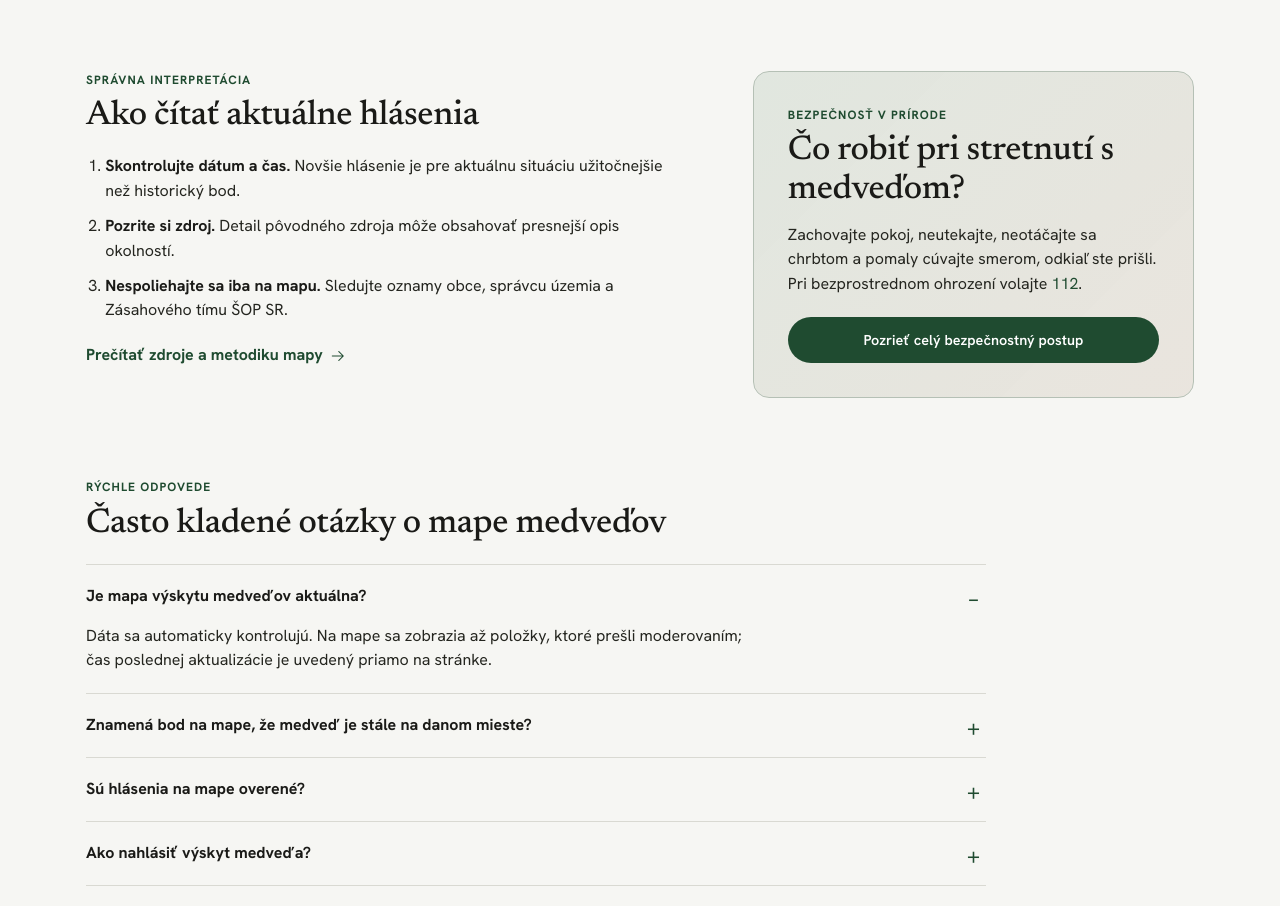
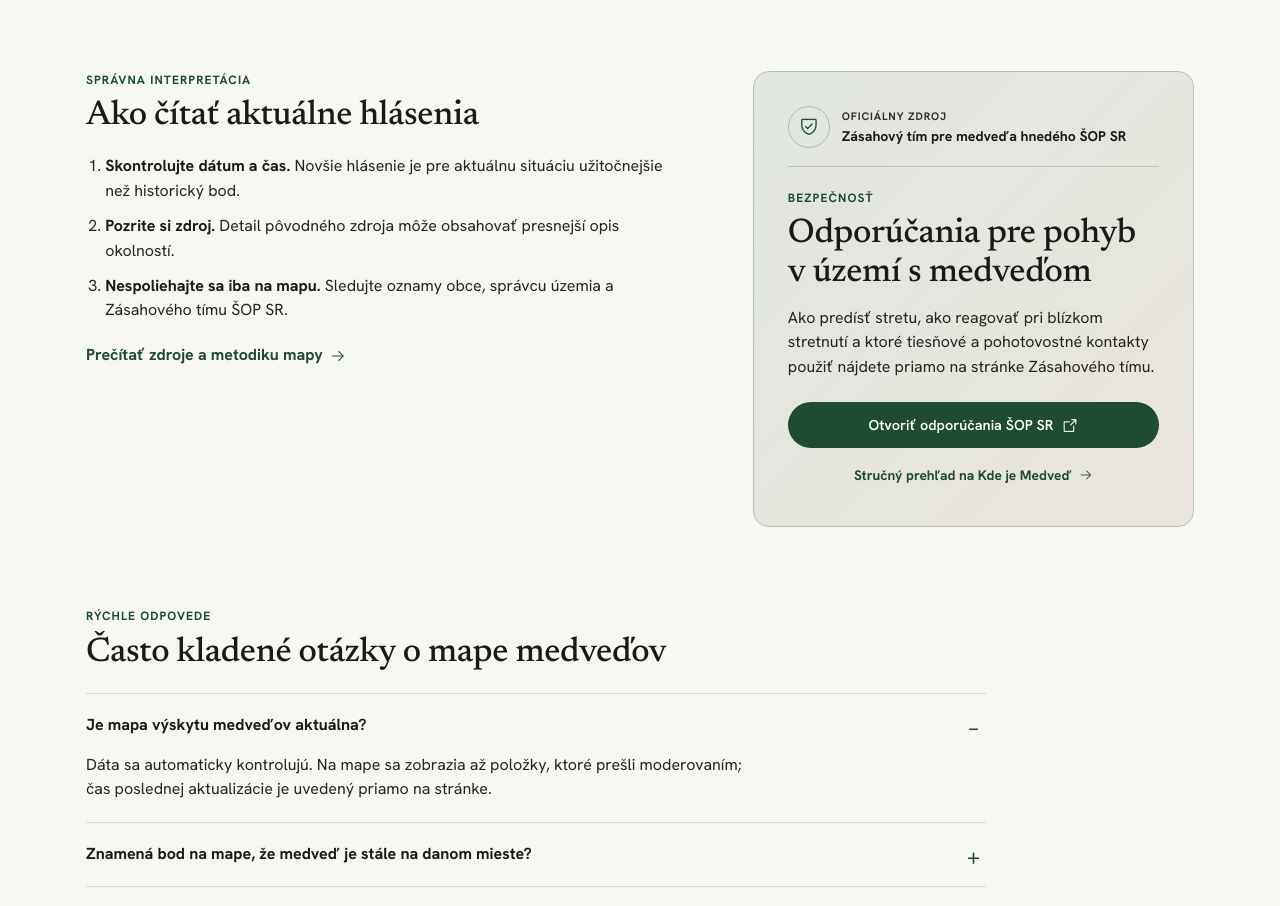
Before and after one commit to matejrepka/medved, a website: page public/index.html in a window 1280 px wide. Shown: the part 2211-3117 px from the top of the page. Drawn offline with nearby package versions, Linux system fonts and the light colour scheme; no server answers.

Commit message:
big update

```diff
--- a/public/index.html
+++ b/public/index.html
@@ -72,7 +72,7 @@
       />
     </noscript>
 
-    <link rel="stylesheet" href="/styles.css?v=20260713-seo1" />
+    <link rel="stylesheet" href="/styles.css?v=20260713-homepage-safety1" />
     <link rel="icon" type="image/png" sizes="256x256" href="/favicon.png?v=20260713-1" />
   </head>
   <body>
@@ -288,13 +288,36 @@
             <a class="text-link" href="/o-mape">Prečítať zdroje a metodiku mapy <i class="ph ph-arrow-right" aria-hidden="true"></i></a>
           </div>
           <aside class="safety-callout" aria-labelledby="safetyHeading">
-            <p class="section-kicker">Bezpečnosť v prírode</p>
-            <h2 id="safetyHeading">Čo robiť pri stretnutí s medveďom?</h2>
-            <p>
-              Zachovajte pokoj, neutekajte, neotáčajte sa chrbtom a pomaly cúvajte smerom,
-              odkiaľ ste prišli. Pri bezprostrednom ohrození volajte <a href="tel:112">112</a>.
+            <div class="safety-official-source">
+              <span class="safety-source-icon" aria-hidden="true">
+                <i class="ph ph-shield-check"></i>
+              </span>
+              <span>
+                <span class="safety-source-label">Oficiálny zdroj</span>
+                <span class="safety-source-name">Zásahový tím pre medveďa hnedého ŠOP SR</span>
+              </span>
+            </div>
+            <p class="section-kicker">Bezpečnosť</p>
+            <h2 id="safetyHeading">Odporúčania pre pohyb v území s medveďom</h2>
+            <p class="safety-description">
+              Ako predísť stretu, ako reagovať pri blízkom stretnutí a ktoré tiesňové
+              a pohotovostné kontakty použiť nájdete priamo na stránke Zásahového tímu.
             </p>
-            <a class="btn safety-btn" href="/bezpecnost">Pozrieť celý bezpečnostný postup</a>
+            <div class="safety-actions">
+              <a
+                class="btn safety-btn"
+                href="https://zasahovytim.sopsr.sk/bezpecnost/"
+                target="_blank"
+                rel="noopener noreferrer"
+              >
+                Otvoriť odporúčania ŠOP SR
+                <i class="ph ph-arrow-square-out" aria-hidden="true"></i>
+              </a>
+              <a class="safety-summary-link" href="/bezpecnost">
+                Stručný prehľad na Kde je Medveď
+                <i class="ph ph-arrow-right" aria-hidden="true"></i>
+              </a>
+            </div>
           </aside>
         </div>
 
--- a/public/styles.css
+++ b/public/styles.css
@@ -1335,15 +1335,74 @@ main {
   border-radius: var(--radius);
 }
 
-.safety-callout p:not(.section-kicker) {
-  margin: 12px 0 20px;
+.safety-official-source {
+  display: flex;
+  align-items: center;
+  gap: 12px;
+  padding-bottom: 18px;
+  margin-bottom: 22px;
+  border-bottom: 1px solid color-mix(in srgb, var(--accent) 22%, var(--line));
+}
+
+.safety-source-icon {
+  display: grid;
+  place-items: center;
+  flex: 0 0 42px;
+  width: 42px;
+  height: 42px;
+  color: var(--accent);
+  background: color-mix(in srgb, var(--accent) 14%, var(--surface));
+  border: 1px solid color-mix(in srgb, var(--accent) 28%, var(--line));
+  border-radius: 50%;
+  font-size: 1.3rem;
+}
+
+.safety-source-label,
+.safety-source-name {
+  display: block;
+}
+
+.safety-source-label {
+  margin-bottom: 2px;
+  color: var(--ink-3);
+  font-size: 0.68rem;
+  font-weight: 700;
+  letter-spacing: 0.08em;
+  text-transform: uppercase;
+}
+
+.safety-source-name {
+  color: var(--ink);
+  font-size: 0.88rem;
+  font-weight: 700;
+  line-height: 1.35;
+}
+
+.safety-callout .safety-description {
+  margin: 12px 0 22px;
   color: var(--ink-2);
+}
+
+.safety-actions {
+  display: grid;
+  gap: 12px;
 }
 
 .safety-btn {
   width: 100%;
   min-height: 46px;
   justify-content: center;
+  text-align: center;
+}
+
+.safety-summary-link {
+  display: inline-flex;
+  align-items: center;
+  justify-content: center;
+  gap: 7px;
+  min-height: 32px;
+  font-size: 0.86rem;
+  font-weight: 700;
   text-align: center;
 }
 
@@ -1423,7 +1482,7 @@ main {
 }
 
 .knowledge-hero > .section-kicker {
-  margin-bottom: clamp(14px, 2vw, 18px);
+  margin-bottom: clamp(18px, 3vw, 32px);
 }
 
 .knowledge-hero h1 {
```
Also changed, not shown: public/bezpecnost.html (+1 -1 lines), src/scrapers/sprejnamedveda.js (+10 -27 lines), src/sightings-dedupe.js (+7 -4 lines), test/sightings-dedupe.test.js (+1 -1 lines), test/sprejnamedveda.test.js (+8 -5 lines), README.md.
